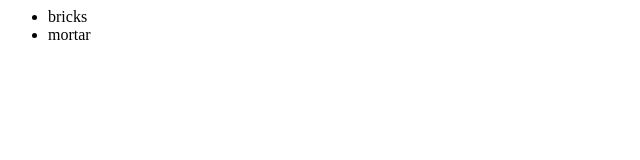
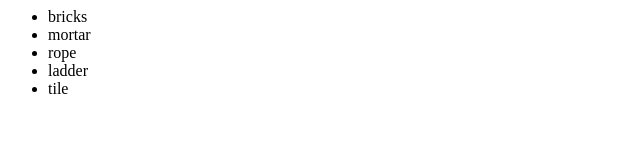
Before and after one commit to dannyrc100/newGitTest, a plain HTML site: page index.html in a window 1280 px wide. Shown: the whole page, without its empty margins (0-640 px from the left). Drawn offline with Linux system fonts and the light colour scheme.

Commit message:
added three more list items

```diff
--- a/index.html
+++ b/index.html
@@ -4,6 +4,9 @@
 			<ul>
 				<li>bricks</li>
 				<li>mortar</li>
+				<li>rope</li>
+				<li>ladder</li>
+				<li>tile</li>
 			</ul>
 		</div>
 	</body>
```
